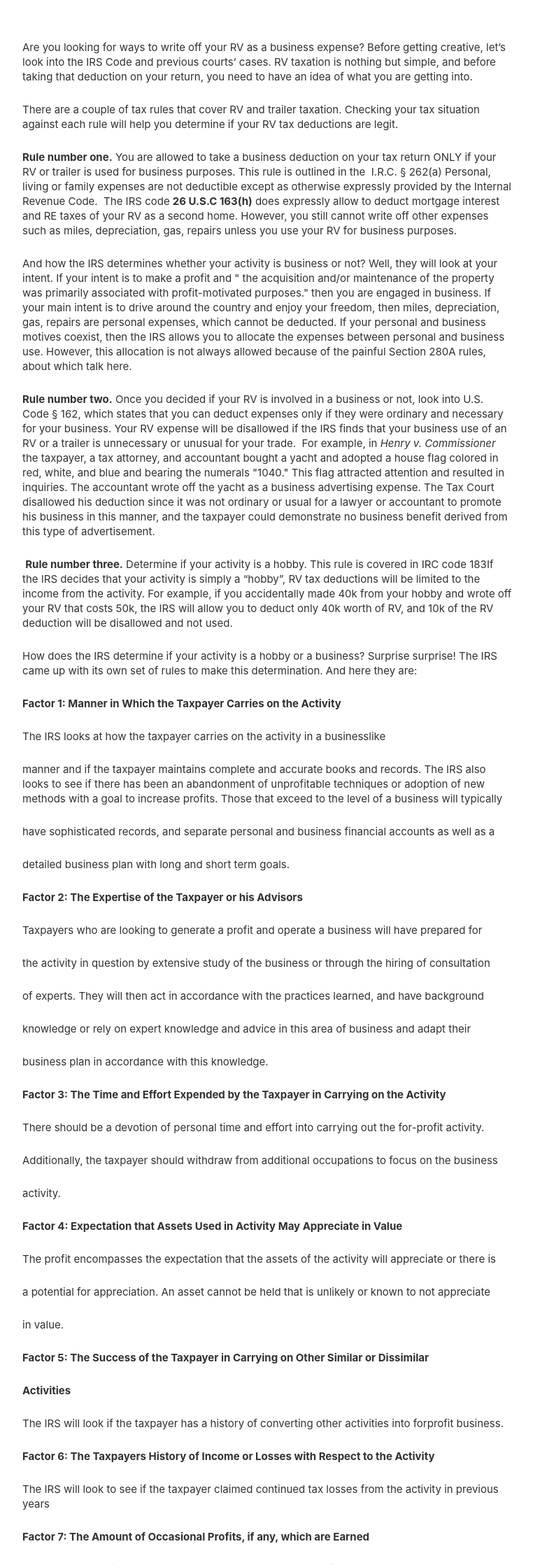
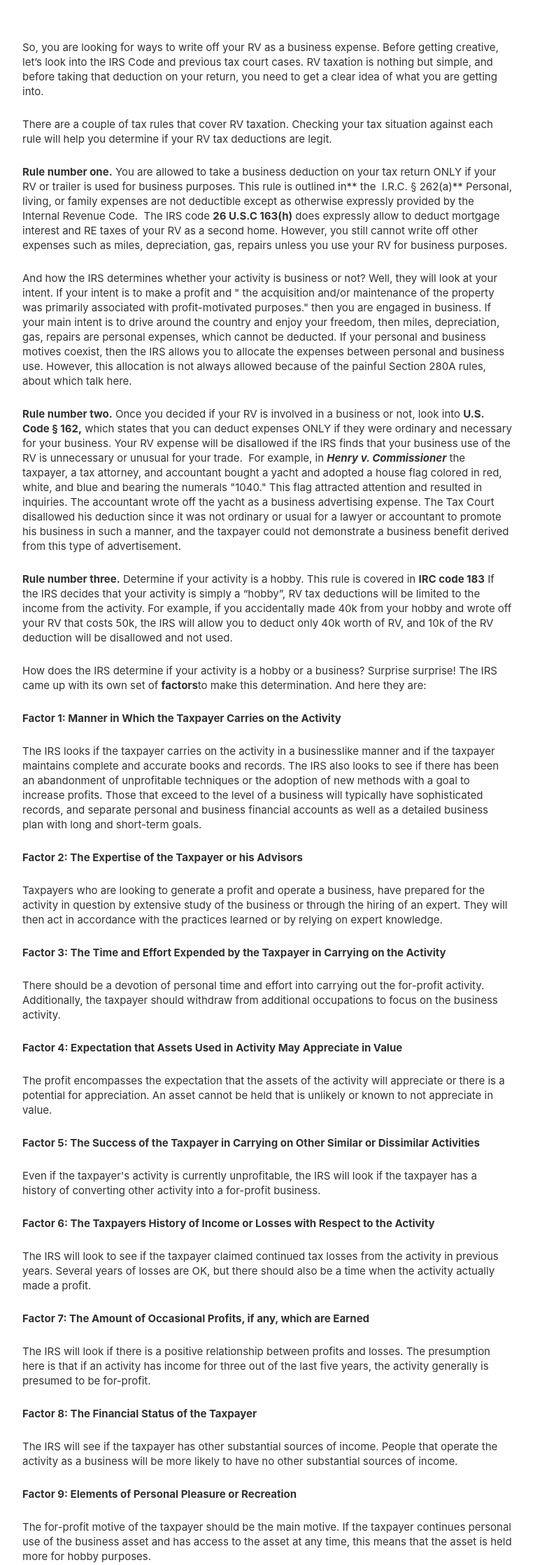
Before and after one commit to darena67/rvtaxgroup, a Gatsby site: page /blog/can-i-write-off-my-rv/ in a window 1280 px wide. Shown: the part 563-2800 px from the top of the page at 70% size, without its empty margins (258-1020 px from the left). Built offline with nearby package versions, Linux system fonts and the light colour scheme; Gatsby itself is replaced by a stand-in of ours.

Commit message:
Update Blog “can-i-write-off-my-rv”

```diff
--- a/content/blog/can-i-write-off-my-rv.md
+++ b/content/blog/can-i-write-off-my-rv.md
@@ -2,76 +2,51 @@
 path: Rv tax
 date: 2021-06-22T06:57:41.467Z
 title: Can I write off my RV?
-description: Learn main rules that govern RV taxation and decide if you qualify
-thumbnail: ../assets/rental-rv.jpg
+description: Learn main rules that govern RV taxation and decide if you can
+  write off your RV
+thumbnail: ../assets/recreation-tax.jpg
 ---
-Are you looking for ways to write off your RV as a business expense? Before getting creative, let’s look into the IRS Code and previous courts’ cases. RV taxation is nothing but simple, and before taking that deduction on your return, you need to have an idea of what you are getting into.
+So, you are looking for ways to write off your RV as a business expense. Before getting creative, let’s look into the IRS Code and previous tax court cases. RV taxation is nothing but simple, and before taking that deduction on your return, you need to get a clear idea of what you are getting into.
 
-There are a couple of tax rules that cover RV and trailer taxation. Checking your tax situation against each rule will help you determine if your RV tax deductions are legit.
+There are a couple of tax rules that cover RV taxation. Checking your tax situation against each rule will help you determine if your RV tax deductions are legit.
 
-**Rule number one.** You are allowed to take a business deduction on your tax return ONLY if your RV or trailer is used for business purposes. This rule is outlined in [the  I.R.C. § 262(a)](https://www.irs.gov/pub/irs-drop/rr-04-32.pdf) Personal, living or family expenses are not deductible except as otherwise expressly provided by the Internal Revenue Code.  The IRS code **[26 U.S.C 163(h)](https://www.law.cornell.edu/uscode/text/26/163)** does expressly allow to deduct mortgage interest and RE taxes of your RV as a second home. However, you still cannot write off other expenses such as miles, depreciation, gas, repairs unless you use your RV for business purposes.
+**Rule number one.** You are allowed to take a business deduction on your tax return ONLY if your RV or trailer is used for business purposes. This rule is outlined in** [the  I.R.C. § 262(a)](https://www.irs.gov/pub/irs-drop/rr-04-32.pdf)** Personal, living, or family expenses are not deductible except as otherwise expressly provided by the Internal Revenue Code.  The IRS code **[26 U.S.C 163(h)](https://www.law.cornell.edu/uscode/text/26/163)** does expressly allow to deduct mortgage interest and RE taxes of your RV as a second home. However, you still cannot write off other expenses such as miles, depreciation, gas, repairs unless you use your RV for business purposes.
 
 And how the IRS determines whether your activity is business or not? Well, they will look at your [intent.](https://www.taxcontroversy.com/wp-content/uploads/2017/08/Jackson-v.-Commissioner-T.C.-Memo.-2014-160.pdf) If your intent is to make a profit and " the acquisition and/or maintenance of the property was primarily associated with profit-motivated purposes." then you are engaged in business. If your main intent is to drive around the country and enjoy your freedom, then miles, depreciation, gas, repairs are personal expenses, which cannot be deducted. If your personal and business motives coexist, then the IRS allows you to allocate the expenses between personal and business use. However, this allocation is not always allowed because of the painful Section 280A rules, about which talk here.
 
-**Rule number two.** Once you decided if your RV is involved in a business or not, look into [U.S. Code § 162,](https://www.law.cornell.edu/uscode/text/26/162) which states that you can deduct expenses only if they were ordinary and necessary for your business. Your RV expense will be disallowed if the IRS finds that your business use of an RV or a trailer is unnecessary or unusual for your trade.  For example, in *[Henry v. Commissioner](https://scholar.google.com/scholar_case?case=9451105842452749928&q=Henry+v.+Commissioner,+36+T.C.+879+(1961).&hl=en&as_sdt=2006&as_vis=1)* the taxpayer, a tax attorney, and accountant bought a yacht and adopted a house flag colored in red, white, and blue and bearing the numerals "1040." This flag attracted attention and resulted in inquiries. The accountant wrote off the yacht as a business advertising expense. The Tax Court disallowed his deduction since it was not ordinary or usual for a lawyer or accountant to promote his business in this manner, and the taxpayer could demonstrate no business benefit derived from this type of advertisement.
+**Rule number two.** Once you decided if your RV is involved in a business or not, look into **[U.S. Code § 162,](https://www.law.cornell.edu/uscode/text/26/162)** which states that you can deduct expenses ONLY if they were ordinary and necessary for your business. Your RV expense will be disallowed if the IRS finds that your business use of the RV is unnecessary or unusual for your trade.  For example, in ***[Henry v. Commissioner](https://scholar.google.com/scholar_case?case=9451105842452749928&q=Henry+v.+Commissioner,+36+T.C.+879+(1961).&hl=en&as_sdt=2006&as_vis=1)*** the taxpayer, a tax attorney, and accountant bought a yacht and adopted a house flag colored in red, white, and blue and bearing the numerals "1040." This flag attracted attention and resulted in inquiries. The accountant wrote off the yacht as a business advertising expense. The Tax Court disallowed his deduction since it was not ordinary or usual for a lawyer or accountant to promote his business in such a manner, and the taxpayer could not demonstrate a business benefit derived from this type of advertisement.
 
- **Rule number three.** Determine if your activity is a hobby. This rule is covered in [IRC code 183](https://www.law.cornell.edu/uscode/text/26/183)If the IRS decides that your activity is simply a “hobby”, RV tax deductions will be limited to the income from the activity. For example, if you accidentally made 40k from your hobby and wrote off your RV that costs 50k, the IRS will allow you to deduct only 40k worth of RV, and 10k of the RV deduction will be disallowed and not used.
+**Rule number three.** Determine if your activity is a hobby. This rule is covered in **[IRC code 183](https://www.law.cornell.edu/uscode/text/26/183)** If the IRS decides that your activity is simply a “hobby”, RV tax deductions will be limited to the income from the activity. For example, if you accidentally made 40k from your hobby and wrote off your RV that costs 50k, the IRS will allow you to deduct only 40k worth of RV, and 10k of the RV deduction will be disallowed and not used.
 
-How does the IRS determine if your activity is a hobby or a business? Surprise surprise! The IRS came up with its own set of rules to make this determination. And here they are:
+How does the IRS determine if your activity is a hobby or a business? Surprise surprise! The IRS came up with its own set of[ **factors**](https://www.journalofaccountancy.com/issues/2013/oct/20138370.html)to make this determination. And here they are:
 
 **Factor 1: Manner in Which the Taxpayer Carries on the Activity**
 
-The IRS looks at how the taxpayer carries on the activity in a businesslike
-
-manner and if the taxpayer maintains complete and accurate books and records. The IRS also looks to see if there has been an abandonment of unprofitable techniques or adoption of new methods with a goal to increase profits. Those that exceed to the level of a business will typically
-
-have sophisticated records, and separate personal and business financial accounts as well as a
-
-detailed business plan with long and short term goals.
+The IRS looks if the taxpayer carries on the activity in a businesslike manner and if the taxpayer maintains complete and accurate books and records. The IRS also looks to see if there has been an abandonment of unprofitable techniques or the adoption of new methods with a goal to increase profits. Those that exceed to the level of a business will typically have sophisticated records, and separate personal and business financial accounts as well as a detailed business plan with long and short-term goals.
 
 **Factor 2: The Expertise of the Taxpayer or his Advisors**
 
-Taxpayers who are looking to generate a profit and operate a business will have prepared for
-
-the activity in question by extensive study of the business or through the hiring of consultation
-
-of experts. They will then act in accordance with the practices learned, and have background
-
-knowledge or rely on expert knowledge and advice in this area of business and adapt their
-
-business plan in accordance with this knowledge.
+Taxpayers who are looking to generate a profit and operate a business, have prepared for the activity in question by extensive study of the business or through the hiring of an expert. They will then act in accordance with the practices learned or by relying on expert knowledge.
 
 **Factor 3: The Time and Effort Expended by the Taxpayer in Carrying on the Activity**
 
-There should be a devotion of personal time and effort into carrying out the for-profit activity.
-
-Additionally, the taxpayer should withdraw from additional occupations to focus on the business
-
-activity.
+There should be a devotion of personal time and effort into carrying out the for-profit activity. Additionally, the taxpayer should withdraw from additional occupations to focus on the business activity.
 
 **Factor 4: Expectation that Assets Used in Activity May Appreciate in Value**
 
-The profit encompasses the expectation that the assets of the activity will appreciate or there is
+The profit encompasses the expectation that the assets of the activity will appreciate or there is a potential for appreciation. An asset cannot be held that is unlikely or known to not appreciate in value.
 
-a potential for appreciation. An asset cannot be held that is unlikely or known to not appreciate
+**Factor 5: The Success of the Taxpayer in Carrying on Other Similar or Dissimilar Activities**
 
-in value.
-
-**Factor 5: The Success of the Taxpayer in Carrying on Other Similar or Dissimilar**
-
-**Activities**
-
-The IRS will look if the taxpayer has a history of converting other activities into forprofit business.
+Even if the taxpayer's activity is currently unprofitable, the IRS will look if the taxpayer has a history of converting other activity into a for-profit business.
 
 **Factor 6: The Taxpayers History of Income or Losses with Respect to the Activity**
 
-The IRS will look to see if the taxpayer claimed continued tax losses from the activity in previous years
+The IRS will look to see if the taxpayer claimed continued tax losses from the activity in previous years. Several years of losses are OK, but there should also be a time when the activity actually made a profit.
 
 **Factor 7: The Amount of Occasional Profits, if any, which are Earned**
 
-The IRS will look if there is a positive relationship between profits and losses compared to
-
-investment.
+The IRS will look if there is a positive relationship between profits and losses. The presumption here is that if an activity has income for three out of the last five years, the activity generally is presumed to be for-profit.
 
 **Factor 8: The Financial Status of the Taxpayer**
 
@@ -79,18 +54,10 @@ The IRS will see if the taxpayer has other substantial sources of income. People
 
 **Factor 9: Elements of Personal Pleasure or Recreation**
 
-For-profit motive of the taxpayer should be the main motive. If the taxpayer continued personal use of the business asset and have access to the asset at any time, this means that the asset is held more for hobby purposes.19
+The for-profit motive of the taxpayer should be the main motive. If the taxpayer continues personal use of the business asset and has access to the asset at any time, this means that the asset is held more for hobby purposes.
 
+Congratulations on getting through such a difficult and boring reading. You must be very motivated!
 
+If you went through all rules and still think that your RV tax deductions are substantiated, please get ready for the new challenge: [IRC Section 280 A. ](https://www.law.cornell.edu/uscode/text/26/280A)This section prevents most of the RV tax deductions. Even if you met every single criterion in this article, the IRS will still disallow your legit rv business expenses if you don’t meet the requirements of the IRC Section 280A.
 
-The IRS and the courts have always been strict in their interpretation of the hobby loss provisions. A Tax Court case *Steiner v.Commissioner* recently ruled for a Florida businessman and his wife who were operating a chartering operation. The Court applied the list of hobby factors to the taxpayer and found that they were simply engaged in an activity “to partially offset the significant fixed costs of maintaining the yacht so it could be sold after they stopped using it for personal purposes” and they were not engaged in a valid for-profit activity.  The boat was used for personal purposes through 2010, and only from 2010 to 2012 was the boat chartered out and then ultimately sold. Depreciation expense was not taken on the yacht with the advice of the petitioner’s accountants. The IRS determined that the charter activity was not operated for profit, when examining the nine factors, the only factor that the IRS found in the taxpayer’s favor was Factor 9.
-
-**Rule number four.** Determine if your business participation [material or passive nature](https://www.investopedia.com/terms/m/material-participation-test.asp). The main rule here is that if the taxpayer “materially participates” in the business activity he can write off the RV in the same year he conduct the business (Please read – immediate tax savings). To materially participate in an activity, the taxpayer must be involved in the operations of the activity on a regular, continuous, and substantial basis. With passive participation tax losses are still deductible, but not in full and not immediately.
-
-
-
-Congratulations on getting through so much tax material. You must be very motivated!
-
-If you went through all rules and still think that your RV tax deductions are substantiated, please get ready for the new challenge: [IRC Section 280 A](https://www.law.cornell.edu/uscode/text/26/280A).
-
-This section is what prevents most of the RV tax deductions. The IRS will disallow your legit rv business expenses if you don’t meet the requirements of this section.
+This is a topic for another blog and you can find it here.
```
Also changed, not shown: content/assets/recreation-tax.jpg (added).
